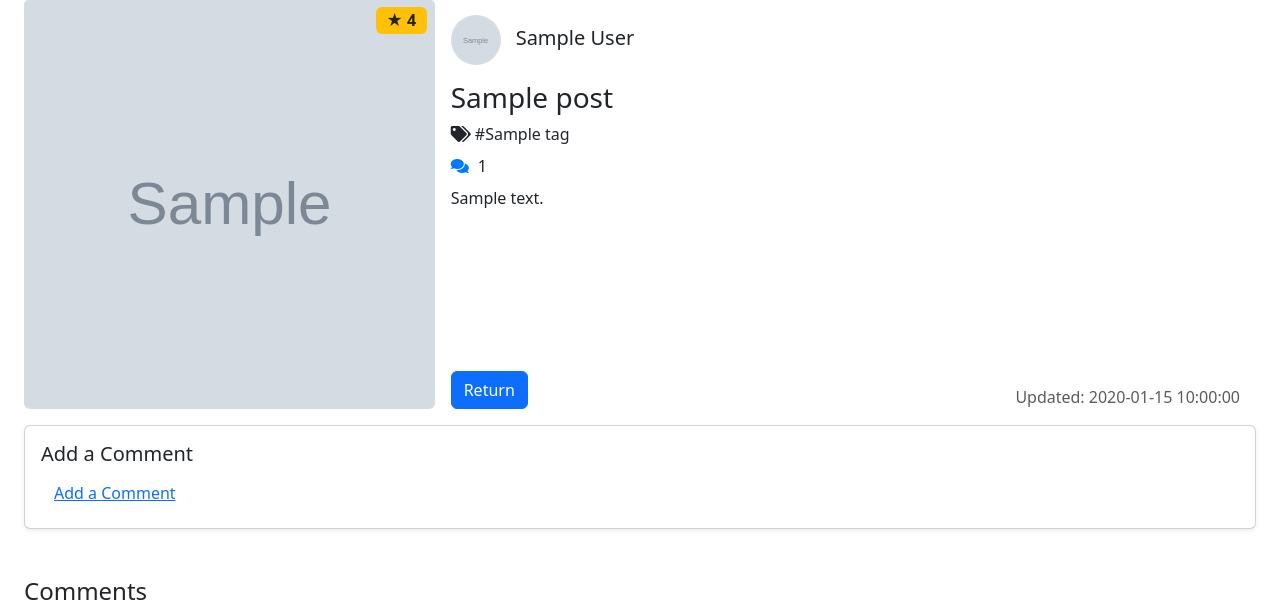
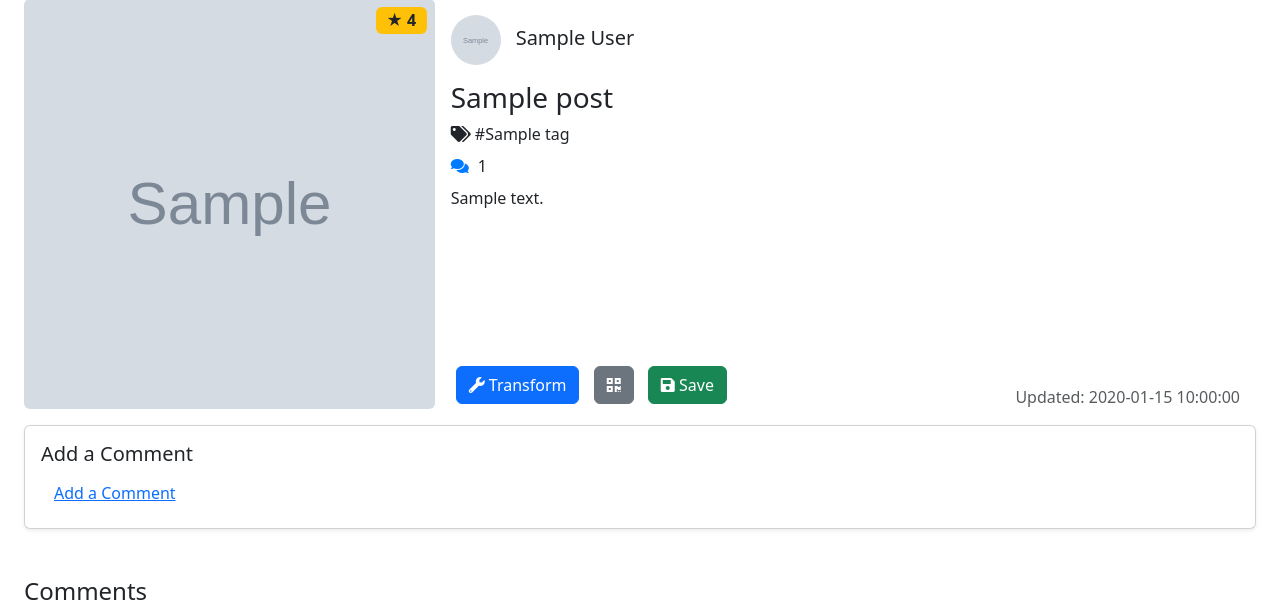
Before and after one commit to peakodev/photo_share, a FastAPI app: template front/templates/post_id.html in a window 1280 px wide. Shown: the part 107-715 px from the top of the page. Run offline with FastAPI, Linux system fonts and the light colour scheme; the template is opened without the code that fills it: most values are stand-ins (such as "Sample title", 1, 10 or a date in 2020); grey boxes marked "Sample" are stand-in pictures; parts of the project's set-up code (start-up, migrations or seed data) failed here and were passed over.

Commit message:
add transform btn

```diff
--- a/front/static/css/partials/post_detail_add_comments.css
+++ b/front/static/css/partials/post_detail_add_comments.css
@@ -6,3 +6,25 @@
 .comment-form {
     /* display: none; */
 }
+
+.transform-buttons {
+    position: relative;
+}
+.transform-buttons .btn {
+    margin: 5px;
+}
+.hidden-buttons {
+}
+.icon-btn {
+    background: none;
+    border: none;
+}
+
+.img-prev{
+    opacity: 0;
+}
+
+.img-prev.active{
+    opacity: 1;
+    transition: all 0.5s linear;
+}
--- a/front/templates/partials/post_detail.html
+++ b/front/templates/partials/post_detail.html
@@ -2,7 +2,18 @@
   <div class="row g-0 mb-3">
     <div class="col-md-4 d-flex align-items-center position-relative">
       <div class="photo-container position-relative" style="width: 100%; padding-top: 100%;">
-        <a href="#" class="rounded-2"><img src="{{ post.photo_url }}" class="rounded-2 position-absolute top-0 start-0 w-100 h-100" alt="post img" style="object-fit: cover;" /></a>
+        <a href="#" class="main-img img-prev rounded-2 active"><img src="{{ post.photo_url }}" class="rounded-2 position-absolute top-0 start-0 w-100 h-100" alt="post img" style="object-fit: cover;" /></a>
+        <a href="#" class="transform-img img-prev rounded-2">
+          <img src="{% if post.transform_url %}
+              {{ post.transform_url }}
+            {% else %}
+              {{ post.photo_url }}
+            {% endif %}"
+            class="rounded-2 position-absolute top-0 start-0 w-100 h-100"
+            alt="post img"
+            api-url="/api/posts/{{ post.id }}"
+            style="object-fit: cover;" />
+        </a>
         <div class="position-absolute top-0 end-0 m-2">
           <span class="badge bg-warning text-dark">★ {{ post.rating or 0 }}</span>
         </div>
@@ -26,7 +37,16 @@
         <p class="mb-3">{{ post.description }}</p>
       </div>
       <div class="d-flex align-items-end mt-auto">
-        <a href="/posts" class="btn btn-primary">Return</a>
+        {# <a href="/posts" class="btn btn-primary">Return</a> #}
+        <div class="transform-buttons">
+          <div id="hidden-buttons" class="hidden-buttons hidden">
+            <button id="sepia-btn" class="btn icon-btn"><i class="fas fa-adjust"></i> Sepia</button>
+            <button id="greyscale-btn" class="btn icon-btn"><i class="fas fa-adjust"></i> Greyscale</button>
+          </div>
+          <button id="transform-btn" class="btn btn-primary"><i class="fas fa-wrench"></i> Transform</button>
+          <button id="qrcode-btn" class="btn btn-secondary"><i class="fas fa-qrcode"></i></button>
+          <button id="save-btn" class="btn btn-success"><i class="fas fa-save"></i> Save</button>
+        </div>
         <p class="ms-auto card-user-created-post text-muted mb-0 fs-6">
           {% if post.updated_at %}
             Updated: {{ post.updated_at }}
--- a/front/templates/post_id.html
+++ b/front/templates/post_id.html
@@ -173,6 +173,34 @@
     }
 
   </script>
+
+  <script>
+    document.addEventListener('DOMContentLoaded', function() {
+      const transformBtn = document.getElementById('transform-btn');
+      const hiddenButtons = document.getElementById('hidden-buttons');
+      const mainImgRef = document.querySelector(".main-img");
+      const transformImgReg = document.querySelector(".transform-img");
+      console.log(`transformBtn: `, transformBtn)
+      transformBtn.addEventListener('click', function() {
+          console.log('transformBtn clicked');
+          //hiddenButtons.style.display = hiddenButtons.style.display === 'none' ? 'block' : 'none';
+          hiddenButtons.classList.toggle('hidden');
+          mainImgRef.classList.toggle('active');
+          transformImgReg.classList.toggle('active');
+
+      });
+
+      document.getElementById('sepia-btn').addEventListener('click', function() {
+          alert('Sepia effect applied!');
+          // Add your sepia effect logic here
+      });
+
+      document.getElementById('greyscale-btn').addEventListener('click', function() {
+          alert('Greyscale effect applied!');
+          // Add your greyscale effect logic here
+      });
+  });
+  </script>
 {% endblock %}
 
 {% block scripts %}
```
Also changed, not shown: front/templates/post_id copy.html (+23 -0 lines).
